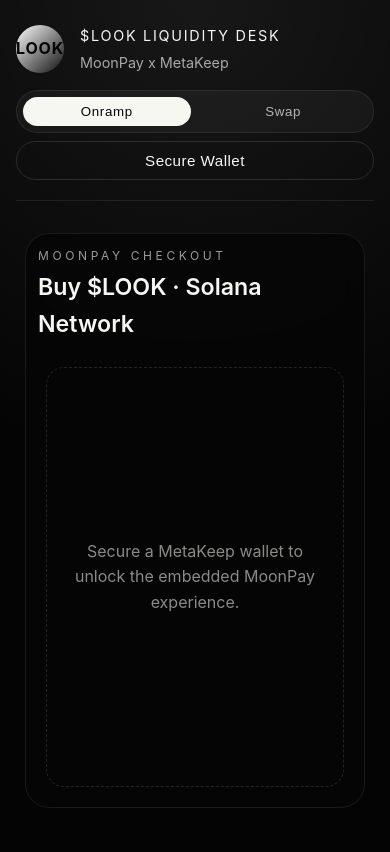
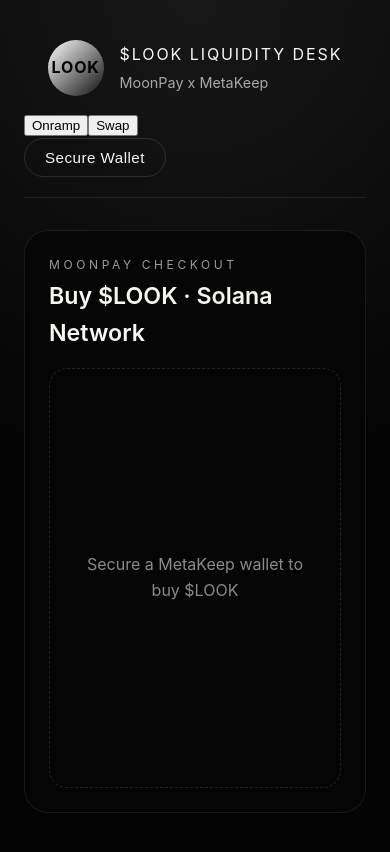
Before and after one commit to meet-metakeep/Look-Mtkp, a React (Vite) app: page / in a window 390 px wide. Shown: the top 852 px of the page. Built offline with nearby package versions, Linux system fonts and the light colour scheme; no server answers; what @moonpay/moonpay-react would draw is missing.

Commit message:
widget v2

```diff
--- a/src/App.css
+++ b/src/App.css
@@ -48,12 +48,6 @@
   font-size: 0.9rem;
 }
 
-.header-actions {
-  display: flex;
-  align-items: center;
-  gap: 0.75rem;
-}
-
 .ghost-link,
 .primary-action {
   border: 1px solid rgba(255, 255, 255, 0.12);
@@ -89,39 +83,6 @@
   display: grid;
   grid-template-columns: repeat(auto-fit, minmax(320px, 1fr));
   gap: 2rem;
-}
-
-.content-centered {
-  justify-content: center;
-}
-
-.moonpay-panel {
-  width: min(420px, 100%);
-  margin: 0 auto;
-  padding: 1rem;
-  border-radius: 24px;
-  backdrop-filter: blur(12px);
-  background: rgba(0, 0, 0, 0.35);
-  border: 1px solid rgba(255, 255, 255, 0.08);
-}
-
-.moonpay-resizable {
-  width: 100%;
-  max-height: 75vh;
-  overflow-y: auto;
-  -webkit-overflow-scrolling: touch;
-  border-radius: 18px;
-  background: #050505;
-  padding: 0.5rem;
-}
-
-.moonpay-panel iframe,
-.moonpay-panel > div {
-  width: 100% !important;
-  min-width: 0 !important;
-  border: none !important;
-  border-radius: 12px !important;
-  overflow: hidden;
 }
 
 .story-card {
@@ -287,446 +248,19 @@
   color: rgba(247, 247, 242, 0.55);
 }
 
-.nav-tabs {
-  display: flex;
-  gap: 0.5rem;
-  padding: 0.35rem;
-  border-radius: 999px;
-  background: rgba(255, 255, 255, 0.04);
-  border: 1px solid rgba(255, 255, 255, 0.08);
-}
-
-.nav-button {
-  border: none;
-  background: transparent;
-  color: rgba(247, 247, 242, 0.7);
-  font-weight: 500;
-  letter-spacing: 0.05em;
-  padding: 0.45rem 1.25rem;
-  border-radius: 999px;
-  cursor: pointer;
-  transition: background 0.2s ease, color 0.2s ease;
-}
-
-.nav-button.is-active {
-  background: #f7f7f2;
-  color: #050505;
-}
-
-.swap-main {
-  display: flex;
-  flex-direction: column;
-  gap: 1.5rem;
-  align-items: center;
-}
-
-.swap-hero {
-  border: 1px solid rgba(255, 255, 255, 0.08);
-  border-radius: 24px;
-  padding: clamp(1.5rem, 3vw, 2.5rem);
-  background: linear-gradient(135deg, rgba(255, 255, 255, 0.04), transparent);
-  display: flex;
-  flex-direction: column;
-  gap: 1.25rem;
-}
-
-.swap-hero-actions {
-  display: flex;
-  flex-wrap: wrap;
-  gap: 1rem;
-  align-items: center;
-}
-
-.swap-wallet {
-  display: flex;
-  flex-direction: column;
-  gap: 0.25rem;
-  font-family: "IBM Plex Mono", "SFMono-Regular", Consolas, monospace;
-  color: rgba(247, 247, 242, 0.9);
-}
-
-.swap-stats {
-  display: grid;
-  grid-template-columns: repeat(auto-fit, minmax(220px, 1fr));
-  gap: 1rem;
-}
-
-.swap-stats > div {
-  padding: 1rem;
-  border-radius: 16px;
-  border: 1px solid rgba(255, 255, 255, 0.08);
-  background: rgba(255, 255, 255, 0.02);
-  display: flex;
-  flex-direction: column;
-  gap: 0.25rem;
-}
-
-.swap-stats span {
-  text-transform: uppercase;
-  letter-spacing: 0.2em;
-  font-size: 0.7rem;
-  color: rgba(247, 247, 242, 0.6);
-}
-
-.swap-stats strong {
-  font-family: "IBM Plex Mono", "SFMono-Regular", Consolas, monospace;
-  font-size: 0.95rem;
-}
-
-.swap-grid {
-  width: min(420px, 100%);
-  margin: 0 auto;
-  display: flex;
-  flex-direction: column;
-  gap: 1.25rem;
-}
-
-.swap-card {
-  border: 1px solid rgba(255, 255, 255, 0.08);
-  border-radius: 24px;
-  padding: 1.5rem;
-  background: rgba(6, 6, 6, 0.85);
-  display: flex;
-  flex-direction: column;
-  gap: 1rem;
-  width: 100%;
-}
-
-.response-card {
-  margin-top: -0.5rem;
-}
-
-.swap-ticket {
-  display: flex;
-  flex-direction: column;
-  gap: 1rem;
-  padding: 1rem 1.25rem;
-  border-radius: 18px;
-  border: 1px solid rgba(255, 255, 255, 0.06);
-  background: rgba(255, 255, 255, 0.02);
-}
-
-.swap-token-block {
-  display: flex;
-  flex-direction: column;
-  gap: 0.5rem;
-}
-
-.swap-token-label-row {
-  display: flex;
-  align-items: center;
-  justify-content: space-between;
-  text-transform: uppercase;
-  letter-spacing: 0.2em;
-  font-size: 0.75rem;
-  color: rgba(247, 247, 242, 0.62);
-}
-
-.swap-token-row {
-  display: flex;
-  align-items: center;
-  gap: 0.75rem;
-  padding: 0.85rem 1rem;
-  border-radius: 14px;
-  border: 1px solid rgba(255, 255, 255, 0.12);
-  background: rgba(0, 0, 0, 0.35);
-}
-
-.swap-token-row.is-static {
-  justify-content: space-between;
-}
-
-.swap-token-input {
-  flex: 1;
-  min-width: 0;
-  border: none;
-  background: transparent;
-  color: #f7f7f2;
-  font-size: 1.4rem;
-  font-weight: 600;
-}
-
-.swap-token-input:focus {
-  outline: none;
-}
-
-.swap-token-pill {
-  display: inline-flex;
-  align-items: center;
-  gap: 0.35rem;
-  padding: 0.45rem 0.9rem;
-  border-radius: 999px;
-  border: 1px solid rgba(255, 255, 255, 0.2);
-  background: rgba(255, 255, 255, 0.08);
-  text-transform: uppercase;
-  letter-spacing: 0.2em;
-  font-size: 0.75rem;
-  white-space: nowrap;
-}
-
-.swap-token-pill.look-pill {
-  border-color: rgba(255, 153, 0, 0.45);
-  background: rgba(255, 153, 0, 0.15);
-}
-
-.swap-token-name {
-  font-weight: 600;
-}
-
-.swap-token-mint {
-  margin: 0;
-  font-size: 0.72rem;
-  color: rgba(247, 247, 242, 0.55);
-  font-family: "IBM Plex Mono", "SFMono-Regular", Consolas, monospace;
-  word-break: break-all;
-}
-
-.swap-arrow {
-  font-size: 1.35rem;
-  text-align: center;
-  color: rgba(247, 247, 242, 0.5);
-}
-
-.swap-token-amount {
-  font-size: 1.5rem;
-  font-weight: 600;
-}
-
-.swap-ticket-form {
-  display: flex;
-  flex-direction: column;
-  gap: 1rem;
-}
-
-.swap-status-stack {
-  display: flex;
-  flex-direction: column;
-  gap: 0.5rem;
-}
-
-.swap-primary-button {
-  border: none;
-  border-radius: 12px;
-  padding: 0.9rem 1rem;
-  background: #f7f7f2;
-  color: #050505;
-  font-weight: 600;
-  letter-spacing: 0.08em;
-  cursor: pointer;
-  transition: opacity 0.2s ease;
-}
-
-.swap-primary-button:disabled {
-  opacity: 0.5;
-  cursor: not-allowed;
-}
-
-.panel-card-header {
-  display: flex;
-  flex-direction: column;
-  gap: 0.25rem;
-}
-
-.panel-eyebrow {
-  margin: 0;
-  text-transform: uppercase;
-  letter-spacing: 0.3em;
-  font-size: 0.72rem;
-  color: rgba(247, 247, 242, 0.55);
-}
-
-.panel-title {
-  margin: 0;
-  font-size: 1.25rem;
-  font-weight: 600;
-}
-
-.panel-form {
-  display: flex;
-  flex-direction: column;
-  gap: 1rem;
-}
-
-.panel-field {
-  display: flex;
-  flex-direction: column;
-  gap: 0.4rem;
-  font-size: 0.85rem;
-  letter-spacing: 0.08em;
-  text-transform: uppercase;
-  color: rgba(247, 247, 242, 0.65);
-}
-
-.panel-field input,
-.panel-field textarea {
-  border: 1px solid rgba(255, 255, 255, 0.2);
-  border-radius: 12px;
-  background: rgba(10, 10, 10, 0.8);
-  color: #f7f7f2;
-  padding: 0.75rem 0.9rem;
-  font-size: 0.95rem;
-  font-family: "IBM Plex Sans", "Inter", sans-serif;
-}
-
-.panel-button {
-  border: none;
-  border-radius: 12px;
-  padding: 0.85rem 1rem;
-  background: #f7f7f2;
-  color: #050505;
-  font-weight: 600;
-  letter-spacing: 0.08em;
-  cursor: pointer;
-  transition: opacity 0.2s ease;
-}
-
-.panel-button:disabled {
-  opacity: 0.5;
-  cursor: not-allowed;
-}
-
-.status-pill {
-  border-radius: 999px;
-  padding: 0.4rem 0.9rem;
-  font-size: 0.85rem;
-  border: 1px solid rgba(255, 255, 255, 0.12);
-  color: rgba(247, 247, 242, 0.8);
-  width: fit-content;
-}
-
-.status-pill.status-loading {
-  border-color: rgba(255, 193, 59, 0.45);
-}
-
-.status-pill.status-error {
-  border-color: rgba(255, 71, 87, 0.65);
-  color: #ff858c;
-}
-
-.status-pill.status-success {
-  border-color: rgba(46, 204, 113, 0.55);
-  color: #7ff0b5;
-}
-
-.request-chip {
-  border-radius: 12px;
-  border: 1px dashed rgba(255, 255, 255, 0.2);
-  padding: 0.5rem 0.75rem;
-  font-family: "IBM Plex Mono", "SFMono-Regular", Consolas, monospace;
-  font-size: 0.85rem;
-  color: rgba(247, 247, 242, 0.8);
-}
-
-.response-block {
-  border-radius: 16px;
-  border: 1px solid rgba(255, 255, 255, 0.08);
-  background: rgba(0, 0, 0, 0.45);
-  padding: 0.75rem;
-  max-height: 220px;
-  overflow: auto;
-}
-
-.response-block pre {
-  margin: 0;
-  font-size: 0.8rem;
-  color: rgba(247, 247, 242, 0.85);
-}
-
-.execution-summary {
-  display: grid;
-  grid-template-columns: repeat(auto-fit, minmax(200px, 1fr));
-  gap: 0.75rem;
-}
-
-.execution-summary > div {
-  border-radius: 14px;
-  border: 1px solid rgba(255, 255, 255, 0.08);
-  padding: 0.75rem;
-  display: flex;
-  flex-direction: column;
-  gap: 0.25rem;
-  background: rgba(255, 255, 255, 0.02);
-}
-
 @media (max-width: 768px) {
-  .app-shell {
-    padding: 1.5rem 1rem 2rem;
-  }
-  .moonpay-panel {
-    width: min(360px, 100%);
-    padding: 0.75rem;
-  }
-
-  .moonpay-resizable {
-    max-height: calc(100vh - 200px);
-  }
-
   .app-header {
     flex-direction: column;
     gap: 1rem;
-    align-items: flex-start;
   }
 
   .header-actions {
     width: 100%;
     justify-content: space-between;
-    flex-wrap: wrap;
-    gap: 0.5rem;
-  }
-
-  .nav-tabs {
-    width: 100%;
-    justify-content: space-between;
-  }
-
-  .nav-button {
-    flex: 1;
-    text-align: center;
-  }
-
-  .content-grid {
-    grid-template-columns: 1fr;
   }
 
   .wallet-card {
     flex-direction: column;
     align-items: flex-start;
   }
-
-  .swap-card {
-    padding: 1.25rem;
-  }
-
-  .swap-ticket {
-    padding: 0.85rem 1rem;
-  }
-
-  .swap-token-row {
-    padding: 0.75rem 0.85rem;
-  }
 }
-
-@media (max-width: 480px) {
-  .moonpay-panel {
-    width: min(340px, 100%);
-  }
-  .brand-mark {
-    width: 3rem;
-    height: 3rem;
-  }
-
-  .brand-title {
-    font-size: 0.9rem;
-  }
-
-  .swap-primary-button,
-  .ghost-link,
-  .primary-action {
-    width: 100%;
-    text-align: center;
-  }
-
-  .panel-field input {
-    font-size: 0.9rem;
-  }
-}
--- a/src/App.tsx
+++ b/src/App.tsx
@@ -478,19 +478,20 @@
               </div>
             </div>
             <div className="moonpay-resizable">
+              <div className="moonpay-scale-wrapper">
                 {!showWidget ? (
                   <div className="widget-placeholder">
-                  <p>
-                    Secure a MetaKeep wallet to unlock the embedded MoonPay
-                    experience.
-                  </p>
+                    <p>Secure a MetaKeep wallet to buy $LOOK</p>
                   </div>
                 ) : (
+                  <div className="moonpay-scale-target">
                     <MoonPayBuyWidget
                       {...moonPayParams}
                       onUrlSignatureRequested={signMoonPayUrl}
                     />
+                  </div>
                 )}
+              </div>
             </div>
           </section>
         </main>
```
Lines whose indentation alone changed are shown as unchanged.
